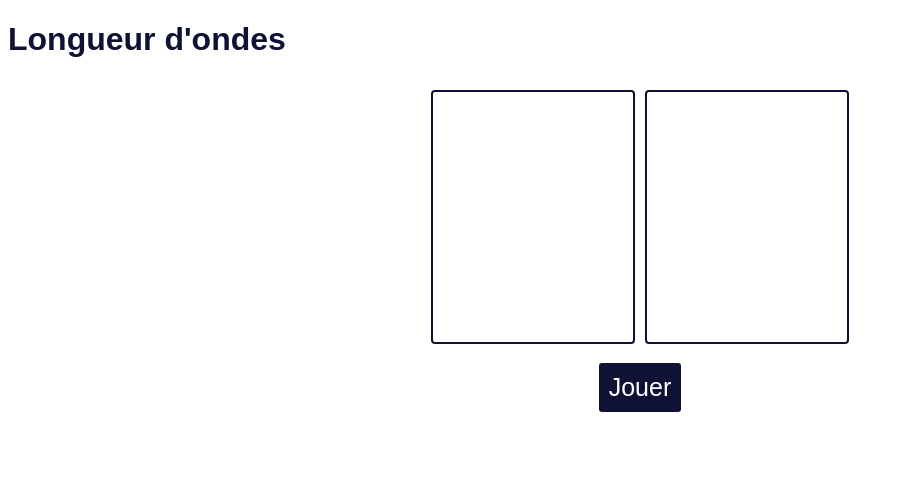
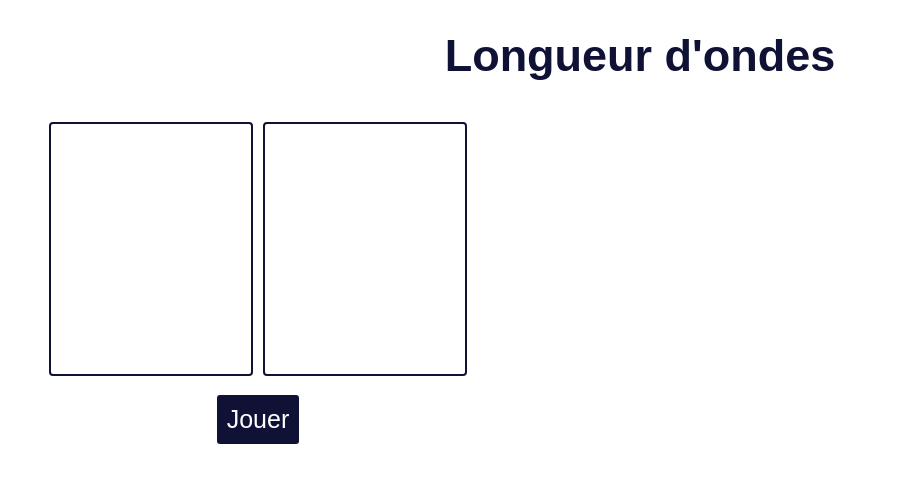
Before and after one commit to masalthunlass/react-experiments, a React app: page /startGame in a window 1280 px wide. Shown: the top 482 px of the page, without its empty margins (0-902 px from the left). Built offline with nearby package versions, Linux system fonts and the light colour scheme.

Commit message:
added navigation

```diff
--- a/src/App.css
+++ b/src/App.css
@@ -1,4 +1,15 @@
-div {
+.app {
     color: #0F1235;
     font-family: Arial, sans-serif;
+    text-align: center;
 }
+
+.app div {
+    width: 500px;
+    position: relative;
+}
+
+
+.app h1 {
+    font-size: 45px;
+}
--- a/src/App.js
+++ b/src/App.js
@@ -4,15 +4,17 @@ import StartGamePanel from "./component/start-game-panel/StartGamePanel";
 import DispatchPlayersPanel from "./component/dispatch-players-panel/DispatchPlayersPanel";
 import {Route, Routes} from "react-router-dom";
 
+
 function App() {
-    return <div>
+    return <div className="app">
 
         <h1>Longueur d'ondes</h1>
-        <Routes>
-            <Route path="/" element={ <StartGamePanel/>} />
-            <Route path="startGame" element={<DispatchPlayersPanel/>} />
-        </Routes>
-
+        <div className="container">
+            <Routes>
+                <Route path="/" element={<StartGamePanel/>}/>
+                <Route path="/startGame" element={<DispatchPlayersPanel/>}/>
+            </Routes>
+        </div>
 
     </div>;
 }
--- a/src/component/dispatch-players-panel/DispatchPlayersPanel.css
+++ b/src/component/dispatch-players-panel/DispatchPlayersPanel.css
@@ -12,3 +12,9 @@
     margin: auto;
     text-align: center;
 }
+
+.dispatch-players-panel .player {
+    height: 25px;
+    background-color: #0F1235;
+    color: white;
+}
--- a/src/component/dispatch-players-panel/DispatchPlayersPanel.js
+++ b/src/component/dispatch-players-panel/DispatchPlayersPanel.js
@@ -1,9 +1,18 @@
 import React from 'react';
 import './DispatchPlayersPanel.css';
 import SubmitButton from "../submit-button/SubmitButton";
+import {connect} from "react-redux";
+import {GamePlay} from "../../model/GamePlay";
+
+const mapStateToProps = (state) => {
+    return {
+        gamePlay: state || new GamePlay()
+    }
+}
 
 
-const DispatchPlayersPanel = ({gameId}) => {
+const DispatchPlayersPanel = ({gamePlay}) => {
+
 
     const play = () => (event) => {
         event.preventDefault();
@@ -11,6 +20,11 @@ const DispatchPlayersPanel = ({gameId}) => {
 
     return <div className="dispatch-players-panel">
             <div id="team-medium" className="team">
+                {
+                    gamePlay?.players?.map((player) => {
+                        return (<div className="player">player</div>);
+                    })
+                }
                 </div>
             <div id="team-adversary" className="team">
                 </div>
@@ -18,4 +32,4 @@ const DispatchPlayersPanel = ({gameId}) => {
     </div>;
 }
 
-export default DispatchPlayersPanel;
+export default connect(mapStateToProps) (DispatchPlayersPanel);
--- a/src/component/start-game-panel/StartGamePanel.js
+++ b/src/component/start-game-panel/StartGamePanel.js
@@ -3,6 +3,7 @@ import './StartGamePanel.css';
 import {connect} from "react-redux";
 import actionsCreator from '../../reducer/GameReducerActions';
 import SubmitButton from "../submit-button/SubmitButton";
+import {useNavigate} from "react-router-dom";
 
 const mapDispatchToProps = (dispatch) => {
     return {
@@ -15,10 +16,11 @@ const mapDispatchToProps = (dispatch) => {
 const StartGamePanel = ({createGame}) => {
 
     const [player, setPlayer] = useState('');
+    let navigate = useNavigate();
 
     const start = (id) => (event) => {
         createGame(id, player);
-        window.location.replace("/startGame");
+        navigate("/startGame");
         event.preventDefault();
     };
 
@@ -29,8 +31,8 @@ const StartGamePanel = ({createGame}) => {
 
     return <div className="start-game-panel">
         <form>
-            <label>Nom de joueur</label>    <br/>
-            <input type="text" name="player" value={player}  onChange={onChange()}/>
+            <label>Nom de joueur</label> <br/>
+            <input type="text" name="player" value={player} onChange={onChange()}/>
             <br/>
             <SubmitButton label="Nouvelle partie" submit={start("game1")}/>
         </form>
--- a/src/index.js
+++ b/src/index.js
@@ -4,6 +4,7 @@ import App from './App';
 import {Provider} from 'react-redux';
 import store from "./reducer/Store";
 import {BrowserRouter} from "react-router-dom";
+
 
 ReactDOM.render(
     <Provider store={store}>
--- a/src/model/GamePlay.js
+++ b/src/model/GamePlay.js
@@ -1,8 +1,10 @@
 export class GamePlay {
 
+    players = [];
+
     constructor(id, firstPlayer) {
-        this.id = id;
-        this.firstPlayer = firstPlayer;
+        this.gameId = id;
+        this.players.push(firstPlayer);
     }
 
 }
--- a/src/reducer/GameReducerActions.js
+++ b/src/reducer/GameReducerActions.js
@@ -1,5 +1,7 @@
+export const CREATE_GAME = 'CREATE_GAME';
+
 const createGame = (id, firstPlayer) => ({
-    type : 'CREATE_GAME',
+    type : CREATE_GAME,
     payload: {id, firstPlayer}
 });
 
```
Also changed, not shown: 4 other files (tests, documents, lock files or other folders).
